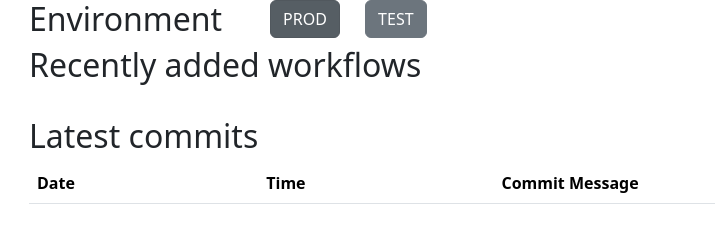
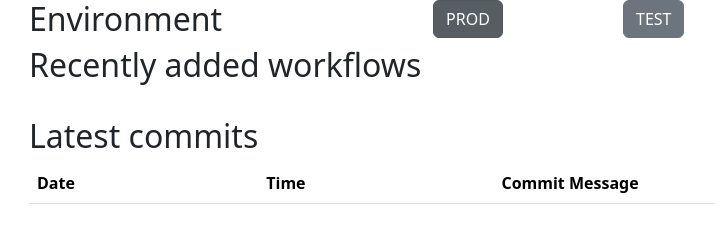
Before and after one commit to wonderbird/git-revert-workshop, a website: page frontend/index.html in a window 1280 px wide. Shown: the whole page, without its empty margins (53-768 px from the left). Drawn offline with nearby package versions, Linux system fonts and the light colour scheme; no server answers.

Commit message:
feat(frontend): UI cosmetics

```diff
--- a/frontend/index.html
+++ b/frontend/index.html
@@ -10,16 +10,16 @@
   <body>
     <div class="container">
       <div class="row">
-        <div class="col-md-auto">
+        <div class="col-md-4">
           <h2>Environment</h2>
         </div>
-        <div class="col-md-1">
+        <div class="col-md-2">
           <div class="form-check form-check-inline">
             <input type="radio" name="environment" id="prod" value="prod" checked class="btn-check" autocomplete="off">
             <label class="btn btn-secondary" for="prod">PROD</label>
           </div>
         </div>
-        <div class="col-md-1">
+        <div class="col-md-6">
           <div class="form-check form-check-inline">
             <input type="radio" name="environment" id="test" value="test" class="btn-check" autocomplete="off">
             <label class="btn btn-secondary" for="test">TEST</label>
```
